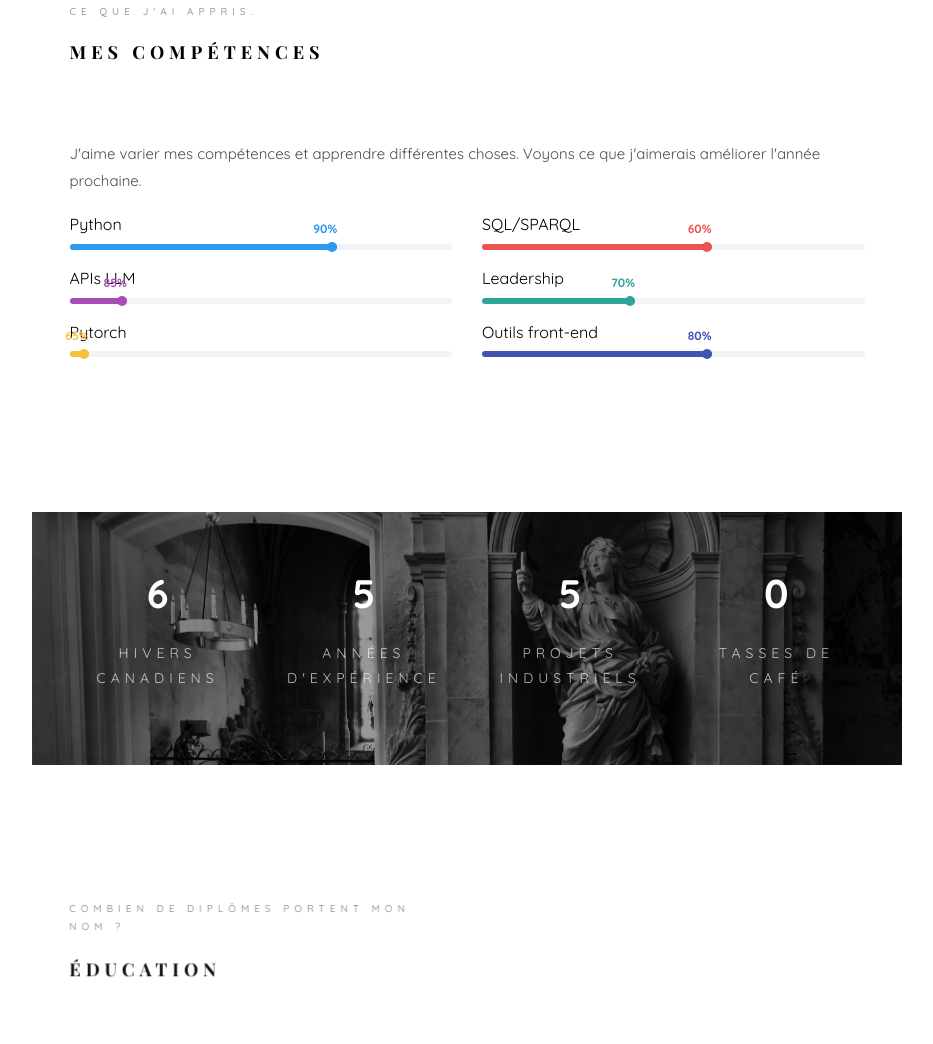
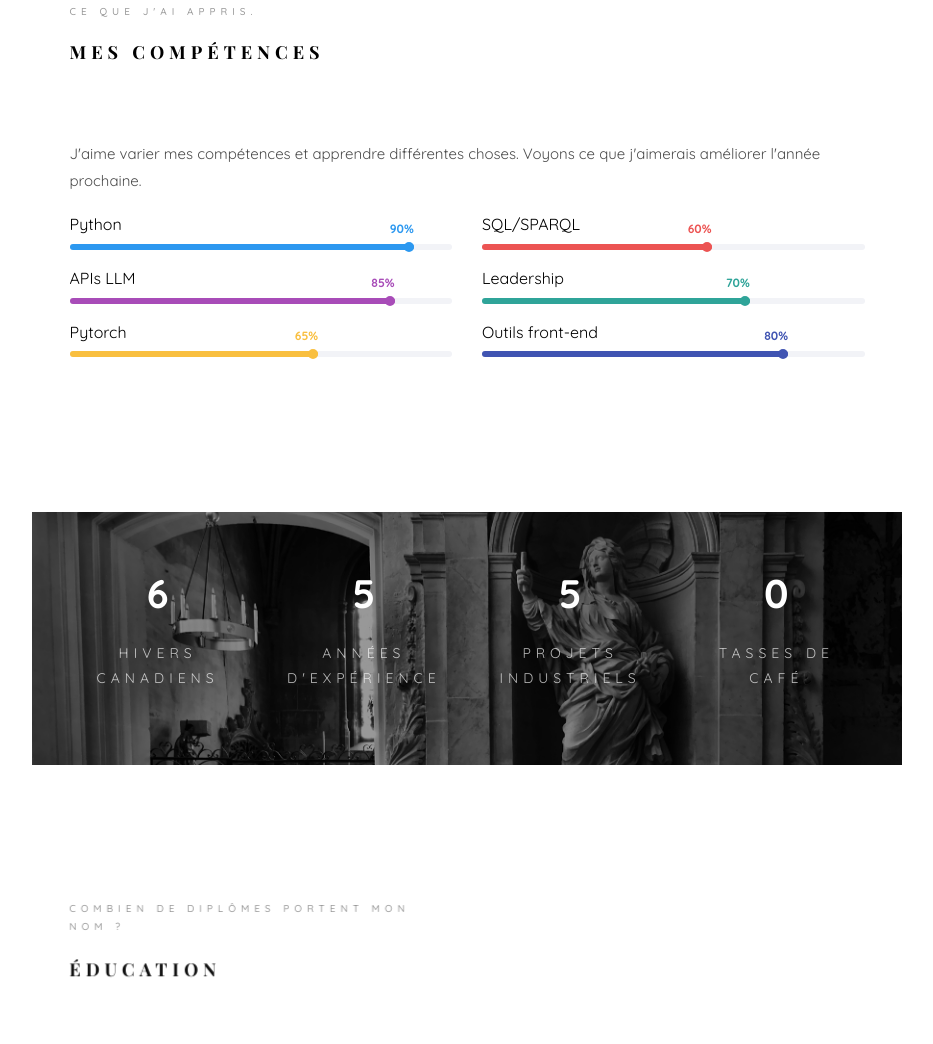
Before and after one commit to dahrs/website, a plain HTML site: page index_fr.html in a window 1280 px wide. Shown: the part 2625-3669 px from the top of the page, without its empty margins (323-1256 px from the left). Drawn offline with nearby package versions, Linux system fonts and the light colour scheme; files whose address does not match are found by name; a web font is replaced by a local one.

Commit message:
Update index_fr.html

```diff
--- a/index_fr.html
+++ b/index_fr.html
@@ -254,7 +254,7 @@ Copyright &copy;<script>document.write(new Date().getFullYear());</script> Tous
 			                <div class="progress-wrap">
 			                    <h3>Python</h3>
 			                    <div class="progress">
-			                        <div class="progress-bar color-1" role="progressbar" aria-valuenow="90" aria-valuemin="0" aria-valuemax="100" style="width:70%">
+			                        <div class="progress-bar color-1" role="progressbar" aria-valuenow="90" aria-valuemin="0" aria-valuemax="100" style="width:90%">
 			                            <span>90%</span>
 			                        </div>
 			                    </div>
@@ -274,7 +274,7 @@ Copyright &copy;<script>document.write(new Date().getFullYear());</script> Tous
 			                <div class="progress-wrap">
 			                    <h3>APIs LLM</h3>
 			                    <div class="progress">
-			                        <div class="progress-bar color-4" role="progressbar" aria-valuenow="85" aria-valuemin="0" aria-valuemax="100" style="width:15%">
+			                        <div class="progress-bar color-4" role="progressbar" aria-valuenow="85" aria-valuemin="0" aria-valuemax="100" style="width:85%">
 			                            <span>85%</span>
 			                        </div>
 			                    </div>
@@ -284,7 +284,7 @@ Copyright &copy;<script>document.write(new Date().getFullYear());</script> Tous
 			                <div class="progress-wrap">
 			                    <h3>Leadership</h3>
 			                    <div class="progress">
-			                        <div class="progress-bar color-5" role="progressbar" aria-valuenow="70" aria-valuemin="0" aria-valuemax="100" style="width:40%">
+			                        <div class="progress-bar color-5" role="progressbar" aria-valuenow="70" aria-valuemin="0" aria-valuemax="100" style="width:70%">
 			                            <span>70%</span>
 			                        </div>
 			                    </div>
@@ -294,7 +294,7 @@ Copyright &copy;<script>document.write(new Date().getFullYear());</script> Tous
 			                <div class="progress-wrap">
 			                    <h3>Pytorch</h3>
 			                    <div class="progress">
-			                        <div class="progress-bar color-3" role="progressbar" aria-valuenow="65" aria-valuemin="0" aria-valuemax="100" style="width:5%">
+			                        <div class="progress-bar color-3" role="progressbar" aria-valuenow="65" aria-valuemin="0" aria-valuemax="100" style="width:65%">
 			                            <span>65%</span>
 			                        </div>
 			                    </div>
@@ -304,7 +304,7 @@ Copyright &copy;<script>document.write(new Date().getFullYear());</script> Tous
 			                <div class="progress-wrap">
 			                    <h3>Outils front-end</h3>
 			                    <div class="progress">
-			                        <div class="progress-bar color-6" role="progressbar" aria-valuenow="80" aria-valuemin="0" aria-valuemax="100" style="width:60%">
+			                        <div class="progress-bar color-6" role="progressbar" aria-valuenow="80" aria-valuemin="0" aria-valuemax="100" style="width:80%">
 			                            <span>80%</span>
 			                        </div>
 			                    </div>
```
